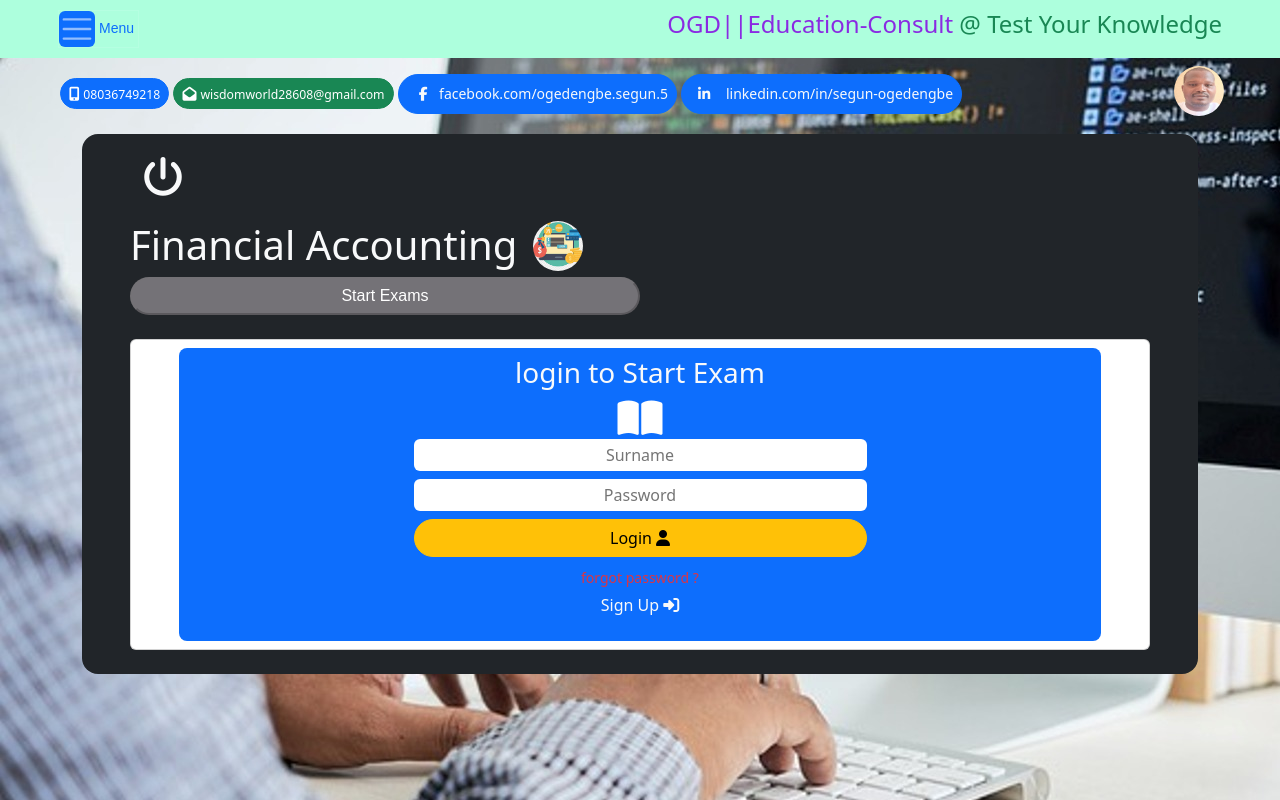
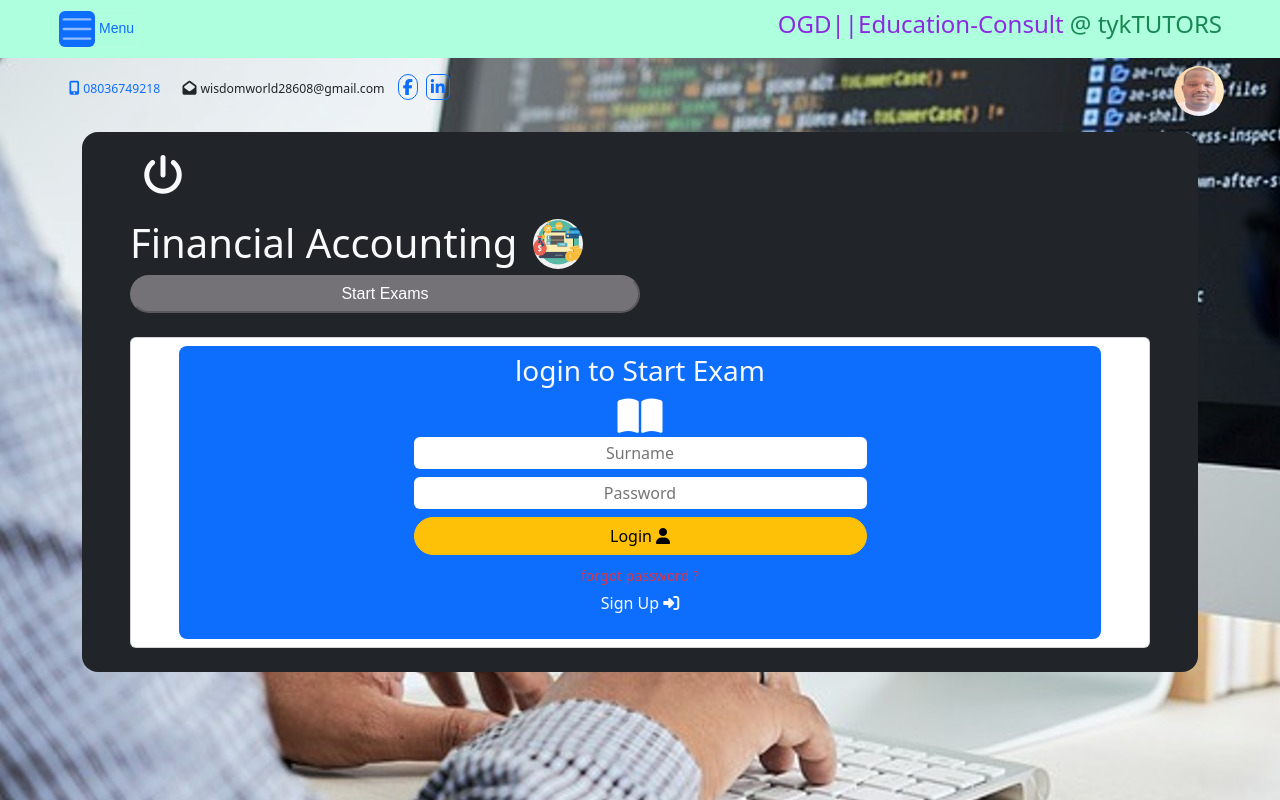
Before and after one commit to ogedengbesegun/tykTUTORS, a website: page allSubjects/Financial-Accounting.html in a window 1280 px wide. Drawn offline with nearby package versions, Linux system fonts and the light colour scheme; no server answers.

Commit message:
changes made

```diff
--- a/allSubjects/Financial-Accounting.html
+++ b/allSubjects/Financial-Accounting.html
@@ -39,7 +39,7 @@
                 class=" mx-1 text-primary">Menu</Small>
         </button>
         <h4 class="me-5 fs-4 text-success"><a href="#" class="backHome">OGD||Education-Consult</a> @
-            Test Your Knowledge
+            tykTUTORS
         </h4>
     </div>
 
@@ -48,30 +48,29 @@
 
 
         <div class="text-center contactMe p-1 ms-5">
-            <div class="border-grey border-1 d-inline-flex rounded-pill">
-                <div class="btn-primary btn btn-sm rounded-pill ">
+            <div class="border-1 d-inline-flex">
+                <div class="text-primary btn btn-sm">
                     <i class="fas fa-mobile-screen-button"> </i> <small>08036749218</small>
                 </div>
             </div>
-            <div class="border-grey d-inline-flex rounded-pill">
-                <div class="btn-success btn w-auto btn btn-sm rounded-pill">
+            <div class="d-inline-flex rounded-pill">
+                <div class=" btn w-auto btn btn-sm rounded-pill">
 
                     <i class="fas fa-envelope-open me-1"></i><small>wisdomworld28608@gmail.com</small>
                 </div>
             </div>
-            <div class="border-grey d-inline-flex rounded-pill">
-                <div class="btn-primary btn btn btn-sm rounded-pill mt-1">
-                    <a href="https://www.facebook.com/ogedengbe.segun.5?mibextid=ZbWKwL" target="_blank" rel="noopener"
-                        class="checker text-light"><span class="fab fa-facebook-f rounded-circle p-2 ms-1"></span>
-                        facebook.com/ogedengbe.segun.5</a>
+            <div class="d-inline-flex border border-primary rounded-4 pe-1 me-1">
+                <div class="">
+                    <a title="Facebook" href="https://www.facebook.com/ogedengbe.segun.5?mibextid=ZbWKwL" target="_blank" rel="noopener"
+                        class="checker"><span class="fab fa-facebook-f ms-1"></span>
+                        </a>
                 </div>
             </div>
-            <div class="border-grey d-inline-flex rounded-pill mt-1 ">
-                <div class="btn-primary btn btn-sm rounded-pill">
-                    <a href="https://www.linkedin.com/in/segun-ogedengbe-547026273" target="_blank" rel="noopener"
-                        class="checker text-light"><span
-                            class="fab fa-linkedin-in rounded-circle p-2 text-light me-1"></span>
-                        linkedin.com/in/segun-ogedengbe</a>
+            <div class="mt-1 d-inline-flex border border-primary rounded-2 ps-1">
+                <div class="">
+                    <a title="Linked-in" href="https://www.linkedin.com/in/segun-ogedengbe-547026273" target="_blank" rel="noopener"
+                        class="checker"><span class="fab fa-linkedin-in me-1"></span>
+                       </a>
                 </div>
             </div>
         </div>
@@ -133,7 +132,8 @@
                     class="myPicture ms-3">
             </div>
             <button type="button" title="Enter Login Details First" class=" p-2 w-50 fs-6 start "
-                onclick="start()">Start Exams </button>
+                onclick="start()">Start Exams
+            </button>
 
             <h4 class="my-2 rounded-1 p-1 countDownTimer w-50 text-center rounded-pill"></h4>
             <div class="card mt-2 rounded-2">
--- a/jscripts/ogd.js
+++ b/jscripts/ogd.js
@@ -2216,17 +2216,22 @@ function start() {
             m = +m;
 
             const radioA = document.createElement('input');
+            const radioB = document.createElement('input');
+            const radioC = document.createElement('input');
+            const radioD = document.createElement('input');
+
             Object.assign(radioA, {
                 id: 'opt1',
                 type: "radio", className: "ms-2",
-                name: "option", title: 'Option Adddd'
-            })
-            console.log(radioA.outerHTML);
+                name: "option", title: 'Option A'
+            });
+
+            // console.log(radioA.outerHTML);
 
             // inputValues.forEach(inputValue => {
-            inputValue[0].style.display = 'none'
+            // inputValue[0].style.display = 'none';
             const lb1 = document.querySelector('.lb1')
-            lb1.prepend(radioA)
+            // lb1.prepend(radioA);
 
             // })
 
```
Also changed, not shown: Qstn-Admin/admin.html (+7 -6 lines), index.html (+2 -2 lines).
